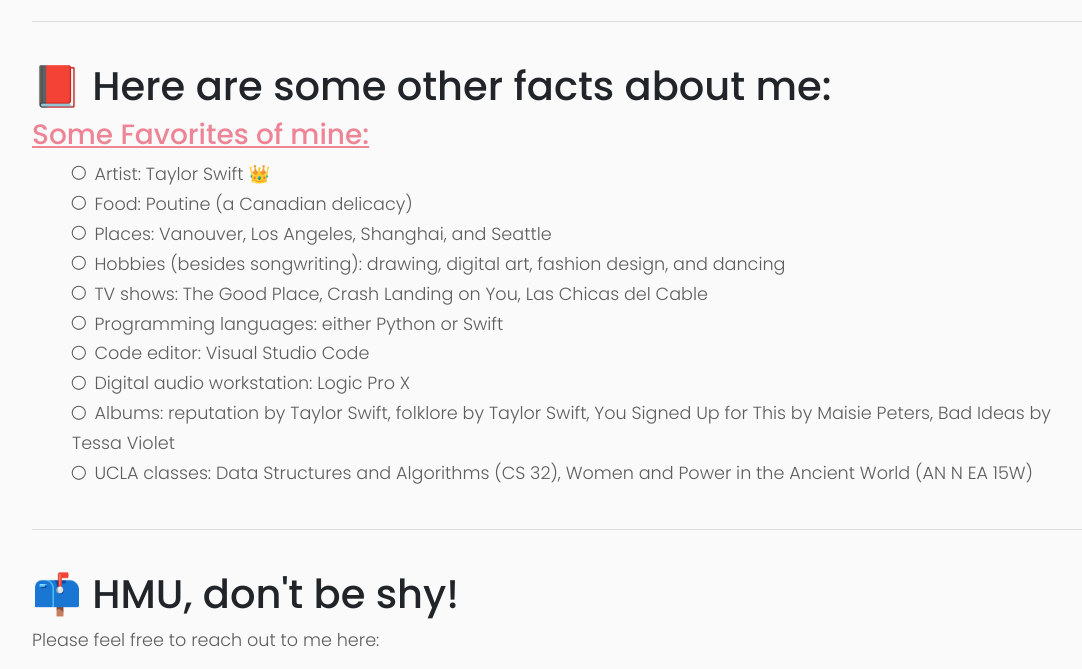
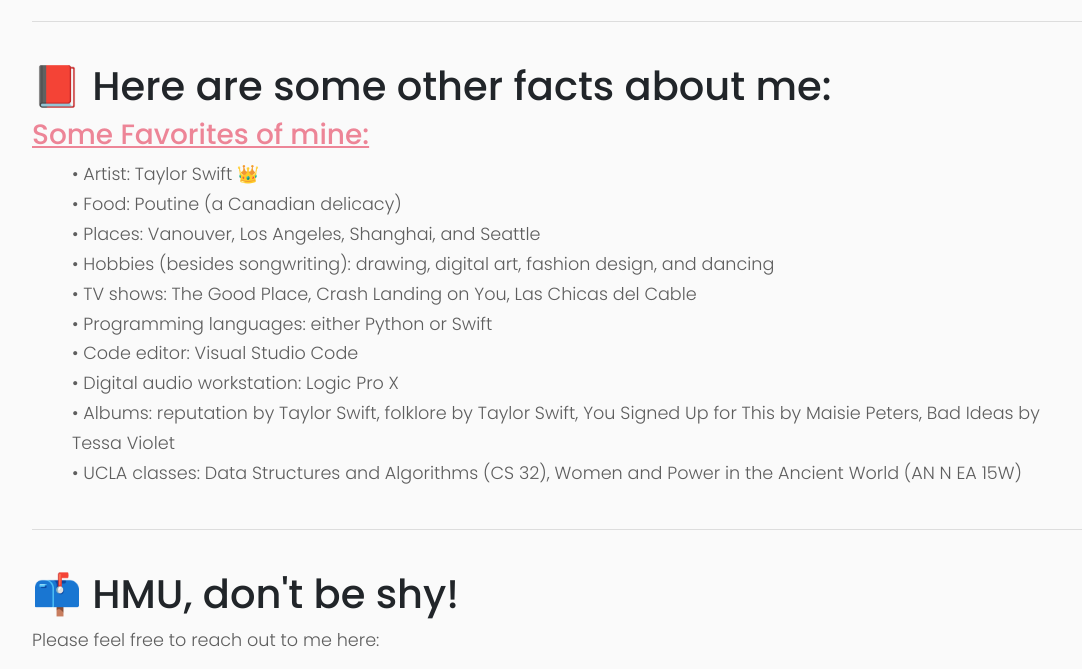
Before and after one commit to jennywnuo/jenngwang, a plain HTML site: page index.html in a window 1280 px wide. Shown: the part 2522-3191 px from the top of the page, without its empty margins (138-1220 px from the left). Drawn offline with nearby package versions, Linux system fonts and the light colour scheme.

Commit message:
new resume

```diff
--- a/index.html
+++ b/index.html
@@ -330,65 +330,52 @@
           <h3>Some Favorites of mine:</h3>
           <ul>
             <li>
+              <p style="margin: 0px">• Artist: Taylor Swift 👑</p>
+            </li>
+            <li>
+              <p style="margin: 0px">• Food: Poutine (a Canadian delicacy)</p>
+            </li>
+            <li>
               <p style="margin: 0px">
-                <ion-icon name="ellipse-outline"></ion-icon> Artist: Taylor
-                Swift 👑
+                • Places: Vanouver, Los Angeles, Shanghai, and Seattle
               </p>
             </li>
             <li>
               <p style="margin: 0px">
-                <ion-icon name="ellipse-outline"></ion-icon> Food: Poutine (a
-                Canadian delicacy)
+                • Hobbies (besides songwriting): drawing, digital art, fashion
+                design, and dancing
               </p>
             </li>
             <li>
               <p style="margin: 0px">
-                <ion-icon name="ellipse-outline"></ion-icon> Places: Vanouver,
-                Los Angeles, Shanghai, and Seattle
+                • TV shows: The Good Place, Crash Landing on You, Las Chicas del
+                Cable
               </p>
             </li>
             <li>
               <p style="margin: 0px">
-                <ion-icon name="ellipse-outline"></ion-icon> Hobbies (besides
-                songwriting): drawing, digital art, fashion design, and dancing
+                • Programming languages: either Python or Swift
+              </p>
+            </li>
+            <li>
+              <p style="margin: 0px">• Code editor: Visual Studio Code</p>
+            </li>
+            <li>
+              <p style="margin: 0px">
+                • Digital audio workstation: Logic Pro X
               </p>
             </li>
             <li>
               <p style="margin: 0px">
-                <ion-icon name="ellipse-outline"></ion-icon> TV shows: The Good
-                Place, Crash Landing on You, Las Chicas del Cable
+                • Albums: reputation by Taylor Swift, folklore by Taylor Swift,
+                You Signed Up for This by Maisie Peters, Bad Ideas by Tessa
+                Violet
               </p>
             </li>
             <li>
               <p style="margin: 0px">
-                <ion-icon name="ellipse-outline"></ion-icon> Programming
-                languages: either Python or Swift
-              </p>
-            </li>
-            <li>
-              <p style="margin: 0px">
-                <ion-icon name="ellipse-outline"></ion-icon> Code editor: Visual
-                Studio Code
-              </p>
-            </li>
-            <li>
-              <p style="margin: 0px">
-                <ion-icon name="ellipse-outline"></ion-icon> Digital audio
-                workstation: Logic Pro X
-              </p>
-            </li>
-            <li>
-              <p style="margin: 0px">
-                <ion-icon name="ellipse-outline"></ion-icon> Albums: reputation
-                by Taylor Swift, folklore by Taylor Swift, You Signed Up for
-                This by Maisie Peters, Bad Ideas by Tessa Violet
-              </p>
-            </li>
-            <li>
-              <p style="margin: 0px">
-                <ion-icon name="ellipse-outline"></ion-icon> UCLA classes: Data
-                Structures and Algorithms (CS 32), Women and Power in the
-                Ancient World (AN N EA 15W)
+                • UCLA classes: Data Structures and Algorithms (CS 32), Women
+                and Power in the Ancient World (AN N EA 15W)
               </p>
             </li>
           </ul>
--- a/portfolio.css
+++ b/portfolio.css
@@ -270,6 +270,10 @@
     right: 0px;
   }
 
+  .bullet {
+    height: 1px;
+  }
+
   a.download {
     color: #5e5e5e;
     display: none;
```
Also changed, not shown: 2 other files.
